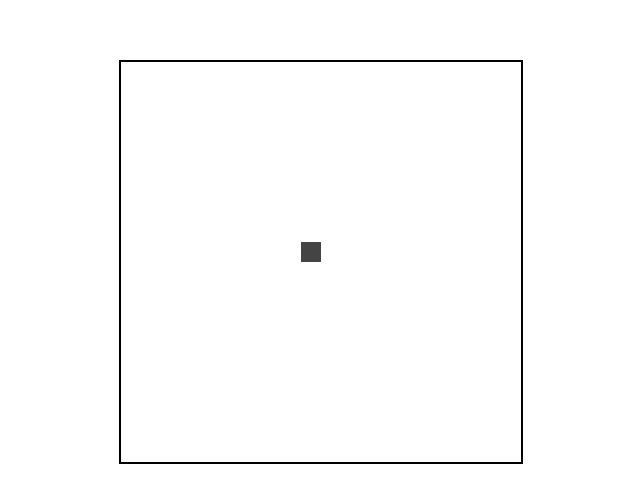
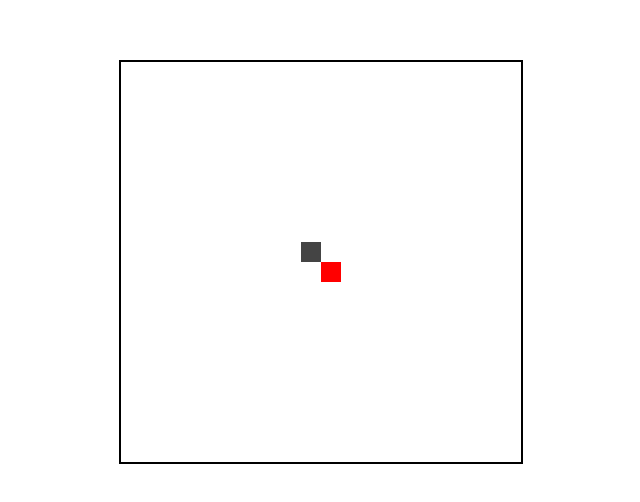
Before and after one commit to Giotu/FCC, a plain HTML site: page Snake Game/index.html in a window 1280 px wide. Shown: the part 138-640 px from the top of the page, 319-959 px from the left. Drawn offline with Linux system fonts and the light colour scheme.

Commit message:
feat: add functions for food

```diff
--- a/Snake Game/script.js
+++ b/Snake Game/script.js
@@ -1,10 +1,13 @@
 const board = document.querySelector(".board");
 
+const sizeBoard = 20;
 const snake = [{ x: 10, y: 10 }];
+const food = generateFood();
 
 function draw() {
 	board.innerHTML = "";
 	drawSnake();
+	drawFood();
 }
 
 function drawSnake() {
@@ -26,4 +29,15 @@ function setPosition(element, position) {
 	element.style.gridRow = position.y;
 }
 
+function drawFood() {
+	const elementFood = createElementGame("div", "food");
+	setPosition(elementFood, food);
+	board.append(elementFood);
+}
+
+function generateFood() {
+	const x = Math.floor(Math.random() * sizeBoard + 1);
+	const y = Math.floor(Math.random() * sizeBoard + 1);
+	return { x, y };
+}
 draw();
--- a/Snake Game/style.css
+++ b/Snake Game/style.css
@@ -17,3 +17,7 @@ body {
 .snake {
 	background-color: #444;
 }
+
+.food {
+	background-color: red;
+}
```
